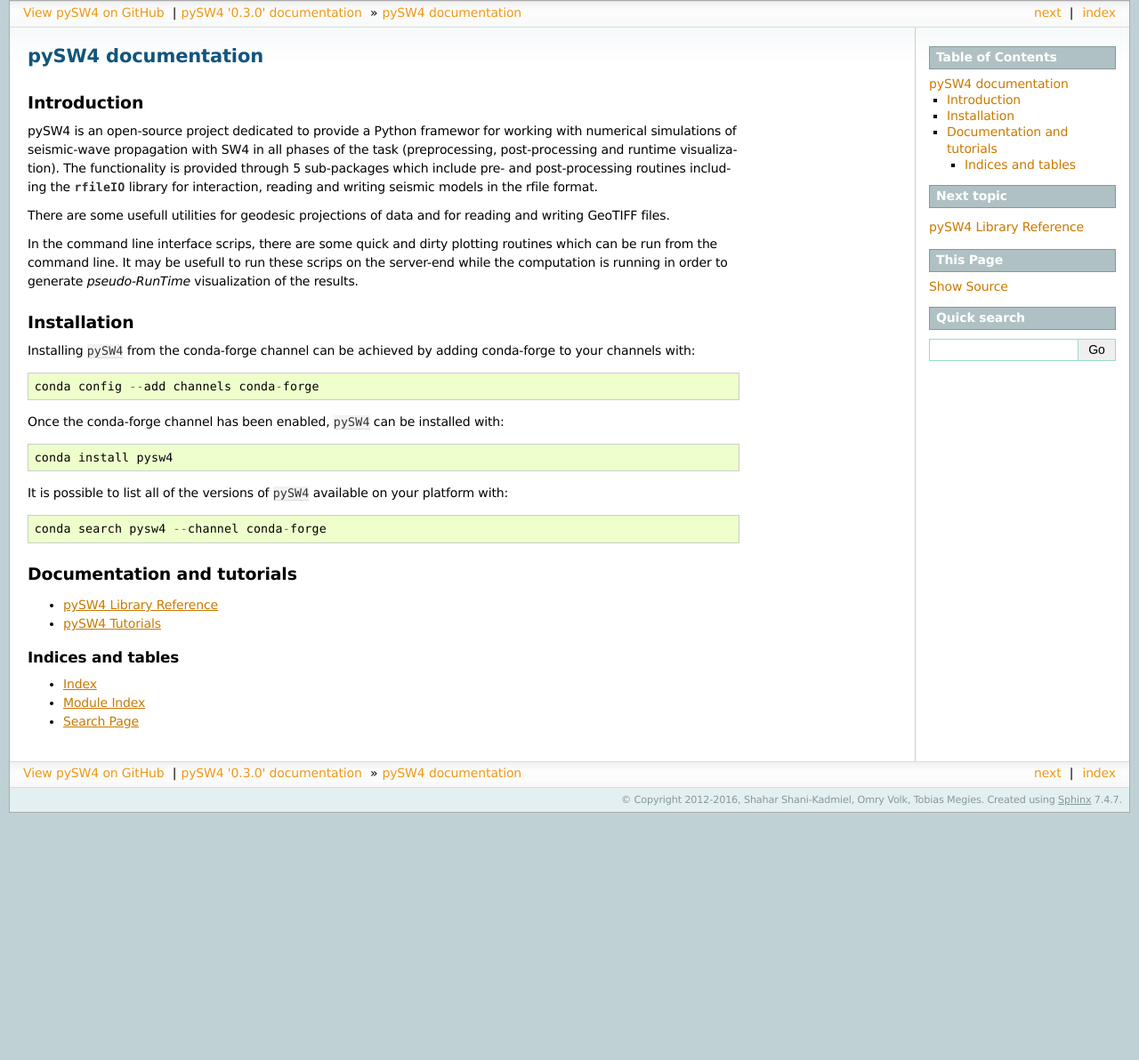
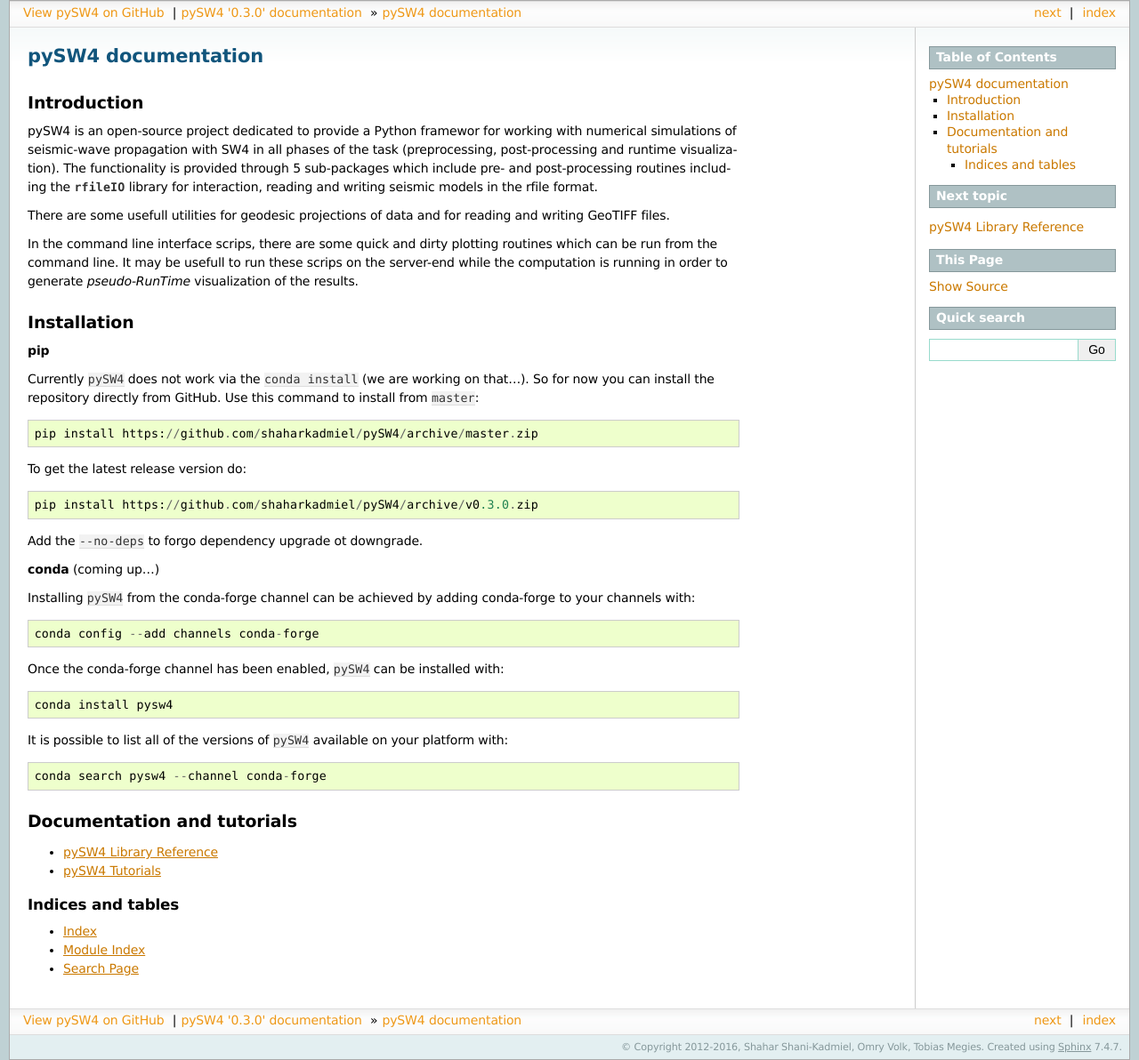
Before and after one commit to shaharkadmiel/pySW4, a Sphinx documentation site: the page built from docs/source/index.rst, in a window 1280 px wide. Shown: the whole page at 89% size. Built offline with Sphinx 7.4.7, drawn with Linux system fonts in a browser that asks for light colours; before the commit the page ends 914 px from its top, so only the background shows below that.

Commit message:
Updating installation instructions

```diff
--- a/docs/source/index.rst
+++ b/docs/source/index.rst
@@ -25,6 +25,22 @@
 
 Installation
 ------------
+**pip**
+
+Currently ``pySW4`` does not work via the ``conda install`` (we are
+working on that...). So for now you can install the repository directly
+from GitHub. Use this command to install from ``master``::
+
+    pip install https://github.com/shaharkadmiel/pySW4/archive/master.zip
+
+To get the latest release version do::
+
+    pip install https://github.com/shaharkadmiel/pySW4/archive/v0.3.0.zip
+
+Add the ``--no-deps`` to forgo dependency upgrade ot downgrade.
+
+**conda** (coming up...)
+
 Installing ``pySW4`` from the conda-forge channel can be achieved by
 adding conda-forge to your channels with::
 
```
